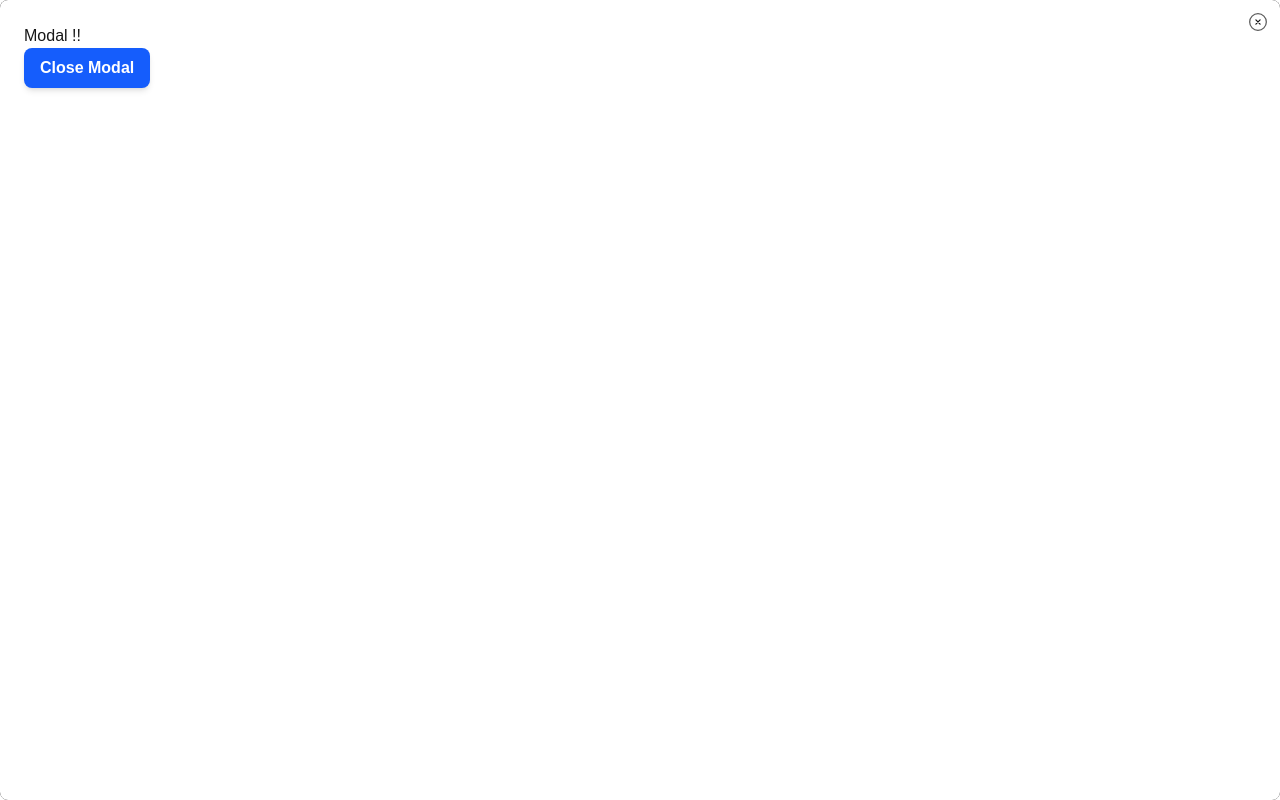
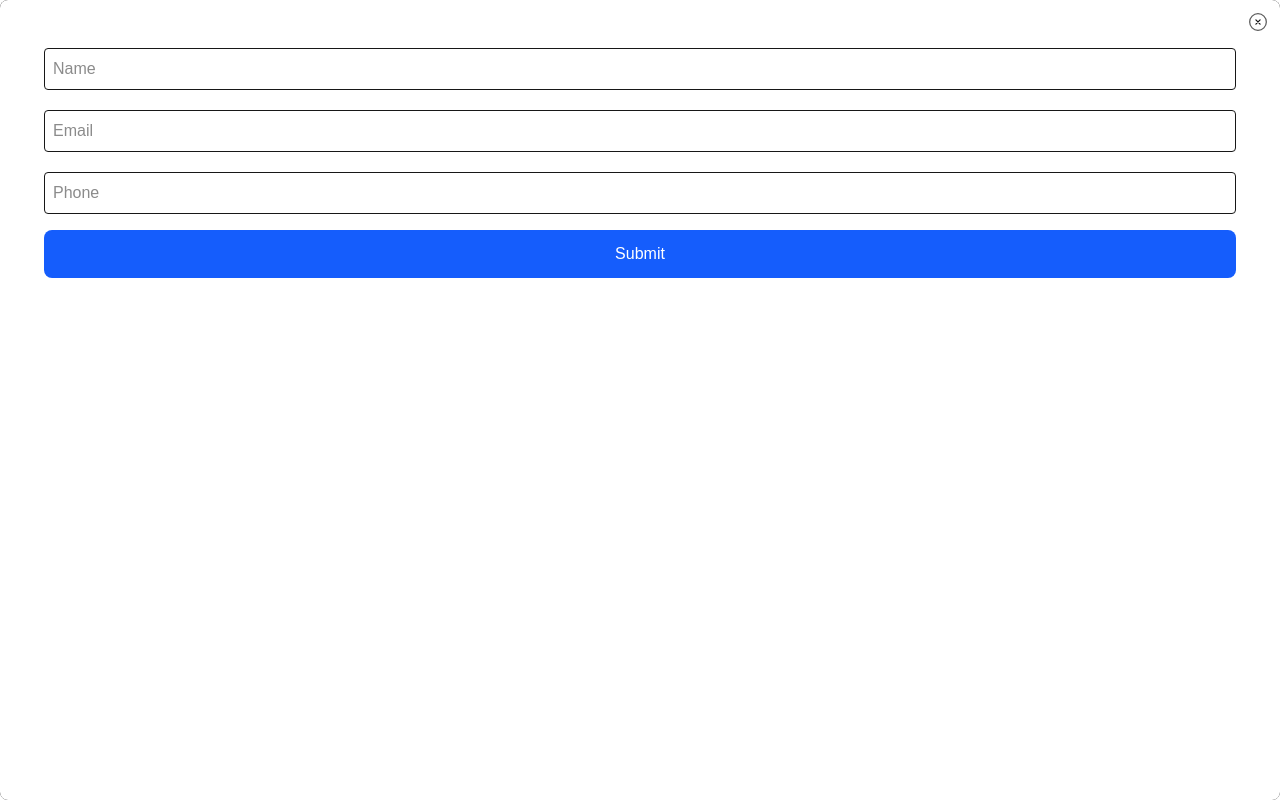
Before and after one commit to MosilevichS/SadBatyaProject, a Next.js app: page / in a window 1280 px wide. Both pictures are taken after a click on the button "Registration". Built offline with nearby package versions, Linux system fonts and the light colour scheme.

Commit message:
refactor: added inputs in form

```diff
--- /dev/null
+++ b/src/shared/ui/form/form.tsx
@@ -0,0 +1,75 @@
+import {ChangeEvent, ReactNode, useState} from "react";
+
+interface IForm {
+    className?: string,
+    children?: string | ReactNode
+}
+
+interface IFormData {
+    name: string,
+    email: string,
+    phone: string
+}
+
+export default function Form({children, className}: IForm) {
+    const [formData, setFormData] = useState<IFormData>({
+        name: '',
+        email: '',
+        phone: ''
+    })
+    const handleChange = (e: ChangeEvent<HTMLInputElement>) => {
+        const {name, value} = e.target
+        setFormData(prev => ({...prev, [name]: value}))
+    }
+    const handleSubmit = (e: React.FormEvent) => {
+        e.preventDefault();
+        alert(`Добро пожаловать, ${formData.name}!`);
+        setFormData({
+            name: '',
+            email: '',
+            phone: '',
+        });
+    }
+    return (
+        <div className={className}>
+            <form onSubmit={handleSubmit} className="p-5 flex flex-col gap-4" >
+                <input className="mt-1 w-full border rounded p-2 "
+                       type='text'
+                       placeholder='Name'
+                       name='name'
+                       required={true}
+                       value={formData.name}
+                       onChange={handleChange}
+                />
+                <input className="mt-1 w-full border rounded p-2 "
+                       type='text'
+                       placeholder='Email'
+                       name='email'
+                       required={true}
+                       value={formData.email}
+                       onChange={handleChange}
+                />
+                <input className="mt-1 w-full border rounded p-2 "
+                       placeholder='Phone'
+                       name='phone'
+                       required={true}
+                       value={formData.phone}
+                       onChange={handleChange}
+                />
+
+                <button
+                    type="submit"
+                    className="transform rounded-lg bg-blue-600 text-white p-3 font-medium
+                    hover:bg-blue-700 hover:scale-[1.02]
+                    active:scale-95
+                    transition-all duration-200"
+                >
+                    Submit
+                </button>
+
+
+                {children}
+            </form>
+        </div>
+    );
+};
--- a/src/widgets/header/header.tsx
+++ b/src/widgets/header/header.tsx
@@ -4,7 +4,7 @@ import  Modal  from '../../shared/ui/modal/modal'
 import { useDispatch, useSelector } from 'react-redux'
 import { open, close } from '../../store/modalSlice'
 import { RootState, AppDispatch } from '../../store/store'
-
+import Form from '../../shared/ui/form/form'
 
 export const Header = () => {
 
@@ -19,10 +19,10 @@ export const Header = () => {
 
 
             <Modal isOpen={isOpen} onClose={() => dispatch(close())}>
-                <p>Modal !!</p>
-                <button onClick={() => dispatch(close())} className="bg-blue-600  hover:bg-blue-700 text-white font-semibold py-2 px-4 rounded-lg shadow-md transition duration-300">
-                    Close Modal
-                </button>
+                <Form />
+                {/*<button onClick={() => dispatch(close())} className="bg-blue-600  hover:bg-blue-700 text-white font-semibold py-2 px-4 rounded-lg shadow-md transition duration-300">*/}
+                {/*    Close Modal*/}
+                {/*</button>*/}
             </Modal>
 
         </div>
```
